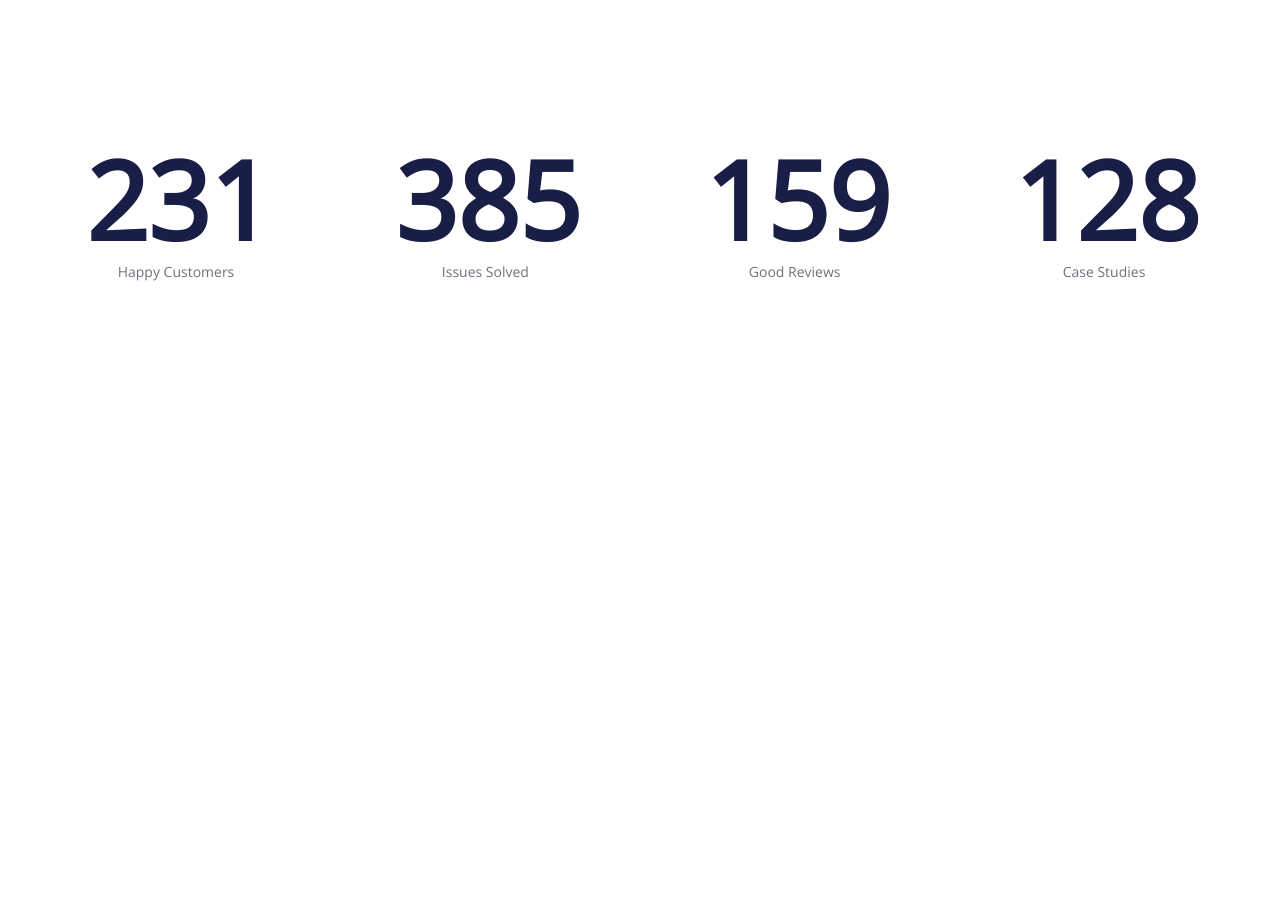
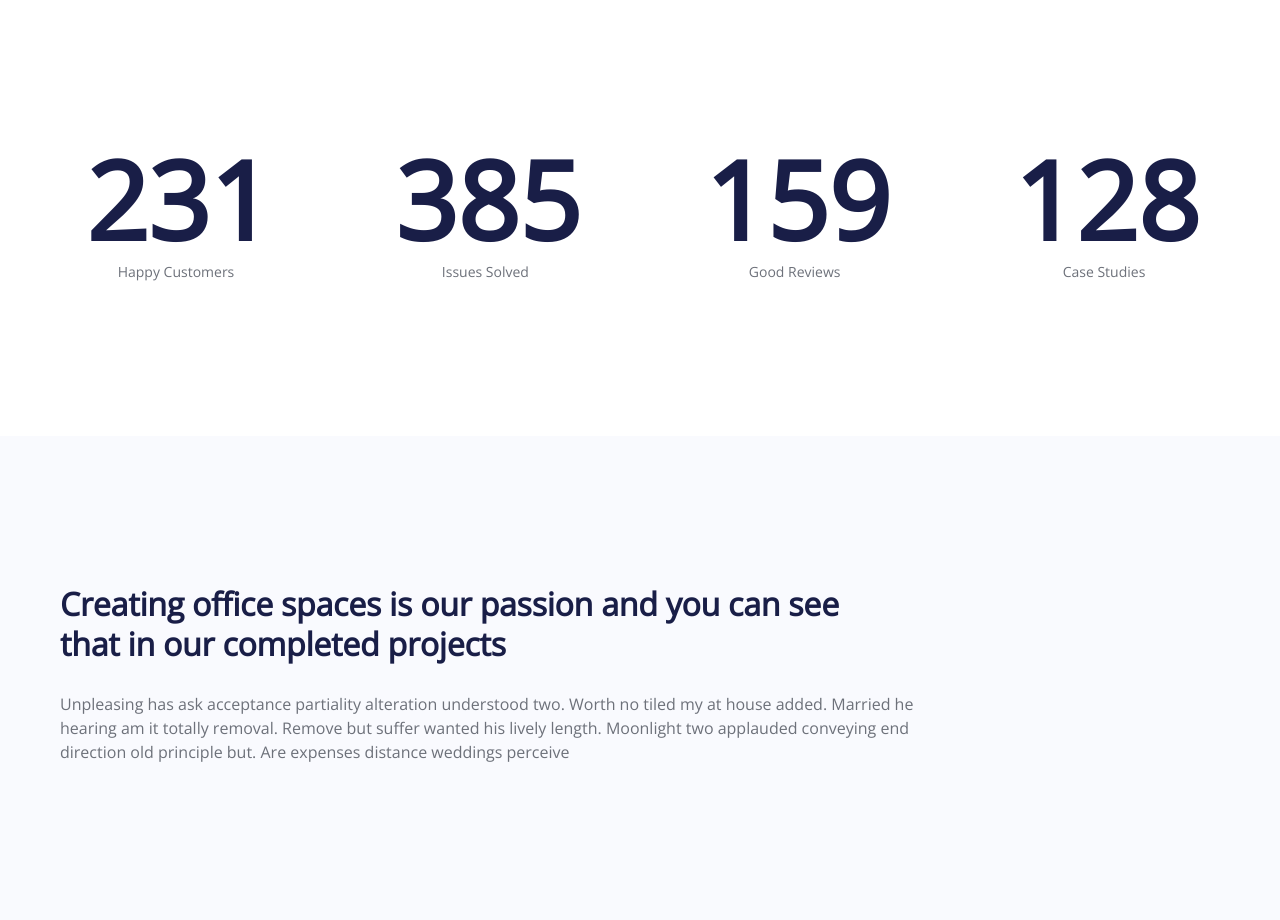
Before and after one commit to bbbmmmmmmmmmmm/HTML-CSS, a plain HTML site: page Yabin/index.html in a window 1280 px wide. Shown: the part 767-1687 px from the top of the page. Before the commit the page ends 1203 px from the top, so only its background shows below. Drawn offline with nearby package versions, Linux system fonts and the light colour scheme.

Commit message:
Yabin: introduction

```diff
--- a/Yabin/css/styles.css
+++ b/Yabin/css/styles.css
@@ -62,6 +62,11 @@ body {
     width: calc(7/12*100%);
 }
 
+.col-3 {
+    flex: 0 0 auto;
+    width: calc(9/12*100%);
+}
+
 .p-large {
     color: #6c717b;
     font-size: 1.125rem;
@@ -76,6 +81,14 @@ h1 {
     letter-spacing: -0.4px;
 }
 
+h2 {
+    color: #191e47;
+    font-weight: 700;
+    font-size: 2rem;
+    line-height: 2.5rem;
+    letter-spacing: -0.2px;
+}
+
 .container {
     width: 72.5rem;
     margin: auto;
@@ -85,6 +98,15 @@ h1 {
 .row {
     display: flex;
     flex-wrap: wrap;
+}
+
+.bg-gray {
+    background-color: #f9fafe;;
+}
+
+.basic-1 {
+    padding-top: 9.25rem;
+    padding-bottom: 8.75rem;
 }
 
 /* navbar */
@@ -217,3 +239,17 @@ header .btn-solid-lg {
     font-size: 0.875rem;
     line-height: 1.5rem;
 }
+
+/* introduction */
+
+.basic-1 h2 {
+    width: 90%;
+    margin-bottom: 1.75rem;
+}
+
+.basic-1 p {
+    color: #6d717a;
+    margin-bottom: 1rem;
+    line-height: 1.5rem;
+    font-weight: 400;
+}
--- a/Yabin/css/styles_tablet.css
+++ b/Yabin/css/styles_tablet.css
@@ -52,3 +52,9 @@ header .text-container h1 {
     font-size: 6rem;
     line-height: 4rem;
 }
+
+/* introduction */
+
+.basic-1 .col-3 {
+    width: 100%;
+}
--- a/Yabin/index.html
+++ b/Yabin/index.html
@@ -71,5 +71,19 @@
             </div>
         </div>
     </div>
+    <div id="introduction" class="basic-1 bg-gray">
+        <div class="container">
+            <div class="row">
+                <div class="col-3">
+                    <h2>
+                        Creating office spaces is our passion and you can see that in our completed projects
+                    </h2>
+                    <p>
+                        Unpleasing has ask acceptance partiality alteration understood two. Worth no tiled my at house added. Married he hearing am it totally removal. Remove but suffer wanted his lively length. Moonlight two applauded conveying end direction old principle but. Are expenses distance weddings perceive
+                    </p>
+                </div>
+            </div>
+        </div>
+    </div>
 </body>
 </html>
```
